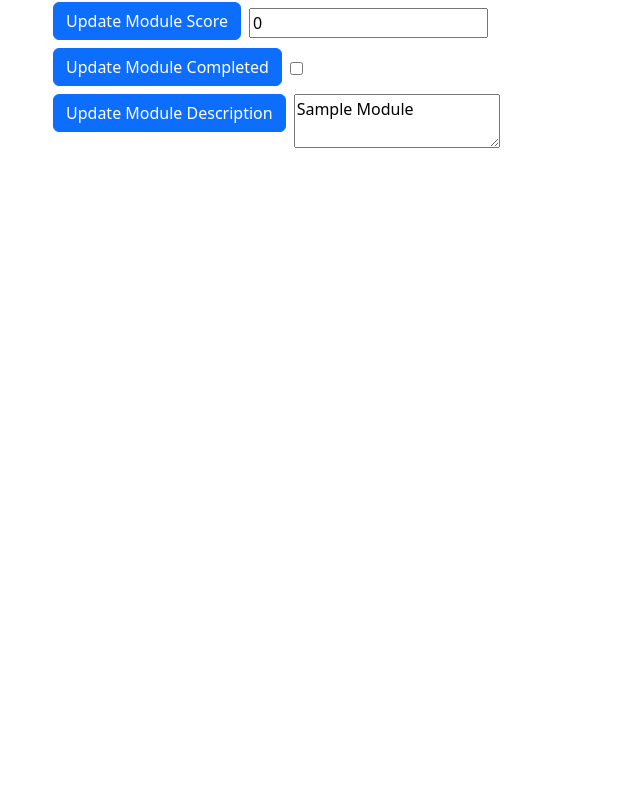
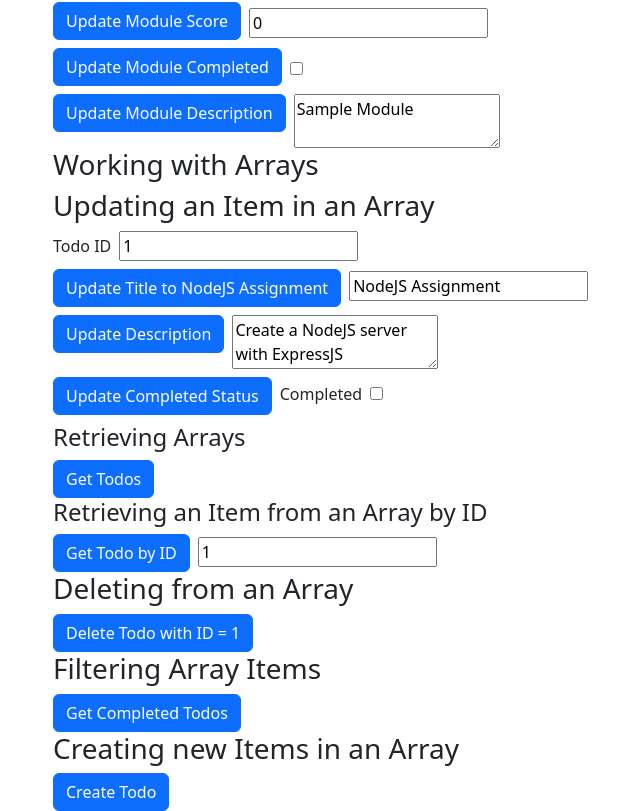
Before and after one commit to CharlieCBC/kanbas-react-web-app, a React (Create React App) app: page /#/Labs/a5 in a window 1280 px wide. Shown: the part 716-1527 px from the top of the page, without its empty margins (29-669 px from the left). Before the commit the page ends 864 px from the top, so only its background shows below. Built offline with nearby package versions, Linux system fonts and the light colour scheme.

Commit message:
3.3 done

```diff
--- /dev/null
+++ b/src/Labs/a5/WorkingWithArrays.tsx
@@ -0,0 +1,121 @@
+import React, { useState } from "react";
+function WorkingWithArrays() {
+  const [todo, setTodo] = useState({
+    id: 1,
+    title: "NodeJS Assignment",
+    description: "Create a NodeJS server with ExpressJS",
+    due: "2021-09-09",
+    completed: false,
+  });
+  const API = "http://localhost:4000/a5/todos";
+  return (
+    <div>
+      <h3>Working with Arrays</h3>
+      <h3>Updating an Item in an Array</h3>
+      <label form="todo.id">
+        Todo ID
+        <input
+          className="ms-2"
+          type="number"
+          id="todo.id"
+          value={todo.id}
+          onChange={(e) =>
+            setTodo({
+              ...todo,
+              id: parseInt(e.target.value),
+            })
+          }
+        />
+      </label>
+      <br />
+      <a
+        className="btn btn-primary me-2 mb-2 mt-2"
+        href={`${API}/${todo.id}/title/${todo.title}`}
+      >
+        Update Title to {todo.title}
+      </a>
+      <input
+        type="text"
+        value={todo.title}
+        onChange={(e) =>
+          setTodo({
+            ...todo,
+            title: e.target.value,
+          })
+        }
+      />
+      <br />
+      <a
+        className="btn btn-primary me-2 mb-2"
+        href={`${API}/${todo.id}/description/${todo.description}`}
+      >
+        Update Description
+      </a>
+      <textarea
+        className="align-top"
+        value={todo.description}
+        onChange={(e) =>
+          setTodo({
+            ...todo,
+            description: e.target.value,
+          })
+        }
+      />
+      <br />
+      <a
+        className="btn btn-primary me-2 mb-2 mt-2"
+        href={`${API}/${todo.id}/completed/${todo.completed}`}
+      >
+        Update Completed Status
+      </a>
+      <label form="todo.completed">
+        Completed
+        <input
+          type="checkbox"
+          id="todo.completed"
+          className="ms-2"
+          onChange={(e) =>
+            setTodo({
+              ...todo,
+              completed: e.target.checked,
+            })
+          }
+          checked={todo.completed}
+        />
+      </label>
+
+      <h4>Retrieving Arrays</h4>
+      <a className="btn btn-primary" href={API}>
+        Get Todos
+      </a>
+      <h4>Retrieving an Item from an Array by ID</h4>
+      <a className="btn btn-primary me-2" href={`${API}/${todo.id}`}>
+        Get Todo by ID
+      </a>
+      <input
+        type="number"
+        value={todo.id}
+        onChange={(e) =>
+          setTodo({
+            ...todo,
+            id: parseInt(e.target.value),
+          })
+        }
+      />
+      <h3>Deleting from an Array</h3>
+      <a className="btn btn-primary" href={`${API}/${todo.id}/delete`}>
+        Delete Todo with ID = {todo.id}
+      </a>
+      <h3>Filtering Array Items</h3>
+      <a className="btn btn-primary" href={`${API}?completed=true`}>
+        Get Completed Todos
+      </a>
+      <h3>Creating new Items in an Array</h3>
+      <a className="btn btn-primary" href={`${API}/create`}>
+        Create Todo
+      </a>
+    </div>
+  );
+}
+
+export default WorkingWithArrays;
--- a/src/Labs/a5/index.tsx
+++ b/src/Labs/a5/index.tsx
@@ -1,6 +1,7 @@
 import React from "react";
 import EncodingParametersInURLs from "./EncodingParametersInURLs";
 import WorkingWithObjects from "./WorkingWithObjects";
+import WorkingWithArrays from "./WorkingWithArrays";
 
 function Assignment5() {
   return (
@@ -9,6 +10,7 @@ function Assignment5() {
       <a href="http://localhost:4000/a5/welcome">Welcome</a>
       <EncodingParametersInURLs />
       <WorkingWithObjects />
+      <WorkingWithArrays />
     </div>
   );
 }
```
